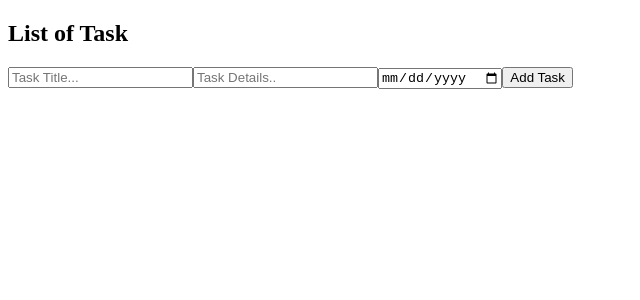
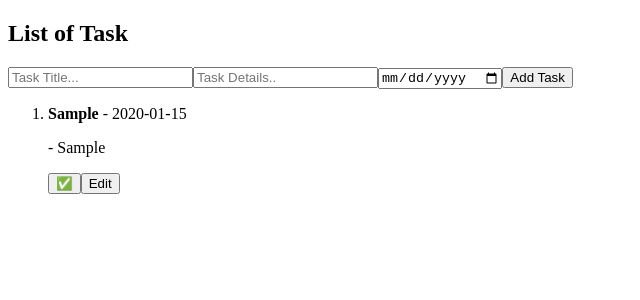
Before and after one commit to sudeepsarmah/ToDoList, a React (Vite) app in the folder ToDo/: page / in a window 1280 px wide. Both pictures are taken after typing "Sample", "Sample", "2020-01-15" into the empty fields and a click on the button "Add Task". Shown: the top 300 px of the page, without its empty margins (0-640 px from the left). Built offline with nearby package versions, Linux system fonts and the light colour scheme.

Commit message:
Edited the code for rendering the list items

```diff
--- a/ToDo/src/ToDo.jsx
+++ b/ToDo/src/ToDo.jsx
@@ -21,7 +21,8 @@ export default function ToDo() {
     }
 
     const handleRemoveTask = (index) => {
-
+        const updatedTasks = tasks.filter((_, i) => i !== index)
+        setTasks(updatedTasks)
     }
 
     // My try at writing the code:
@@ -48,12 +49,10 @@ export default function ToDo() {
     const handleEditTask = (index) => {
         if (taskTitle.trim() !== "") {
             const updatedTasks = tasks.map((task, i) => {
-                return i === index
-                    ? { title: taskTitle, detail: taskDetail, date: taskDate }
-                    : task;
+                return i === index ? { title: taskTitle, detail: taskDetail, date: taskDate } : task;
             });
 
-            setUpdatedTasks(updatedTasks); // Replace the tasks correctly
+            setTasks(updatedTasks); // Replace the tasks correctly
 
             // Reset input fields
             setTaskTitle("");
@@ -86,10 +85,17 @@ export default function ToDo() {
             <section>
                 <div className="ongoing-tasks">
                     <ol>
-
+                        {tasks.map((task, index) =>
+                            <li key={index}>
+                                <span><strong>{task.title}</strong> - {task.date}</span>
+                                <p>- {task.detail}</p>
+                                <button onClick={() => handleRemoveTask(index)}>✅</button>
+                                <button onClick={() => handleEditTask(index)}>Edit</button>
+                            </li>
+                        )}
                     </ol>
                 </div>
-                <div className="completed-tasks">
+                {/* <div className="completed-tasks">
                     <ol>
 
                     </ol>
@@ -98,7 +104,7 @@ export default function ToDo() {
                     <ol>
 
                     </ol>
-                </div>
+                </div> */}
             </section>
         </div>
     )
```
